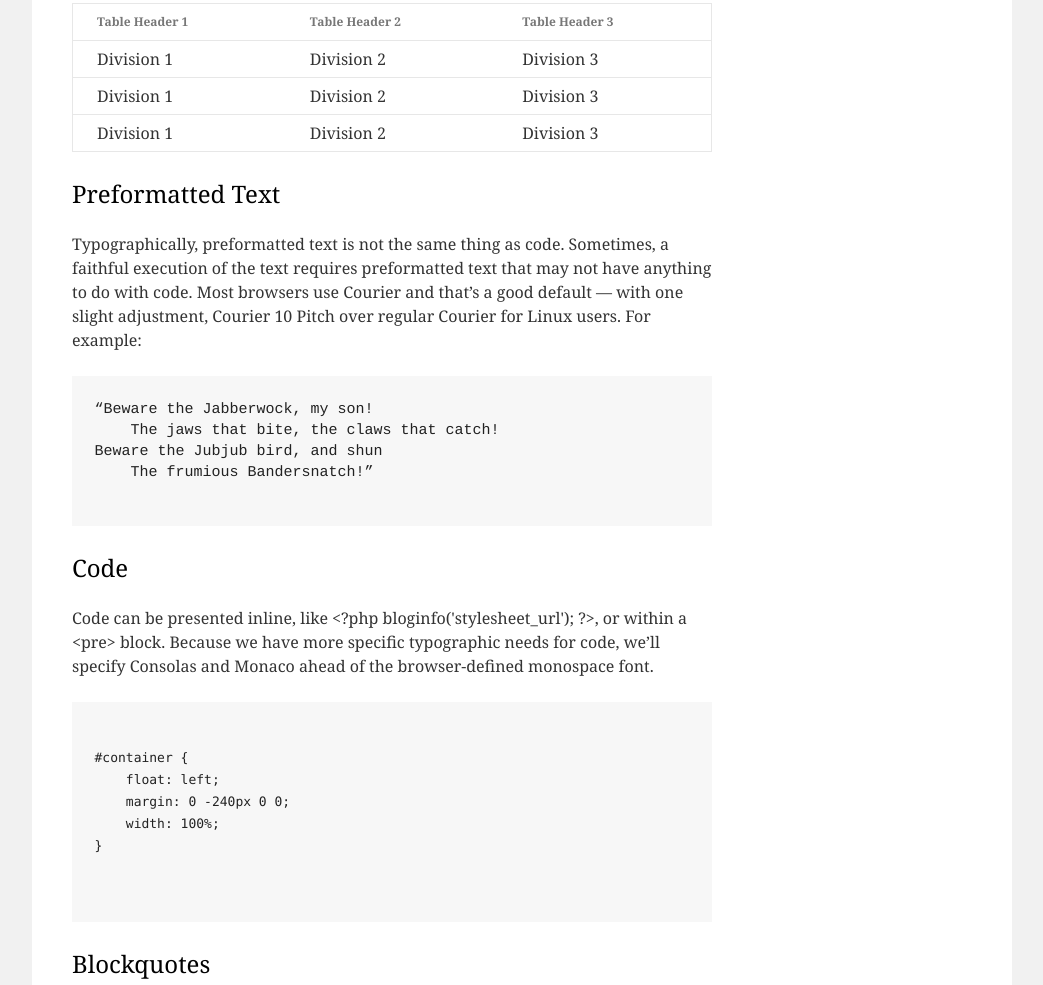
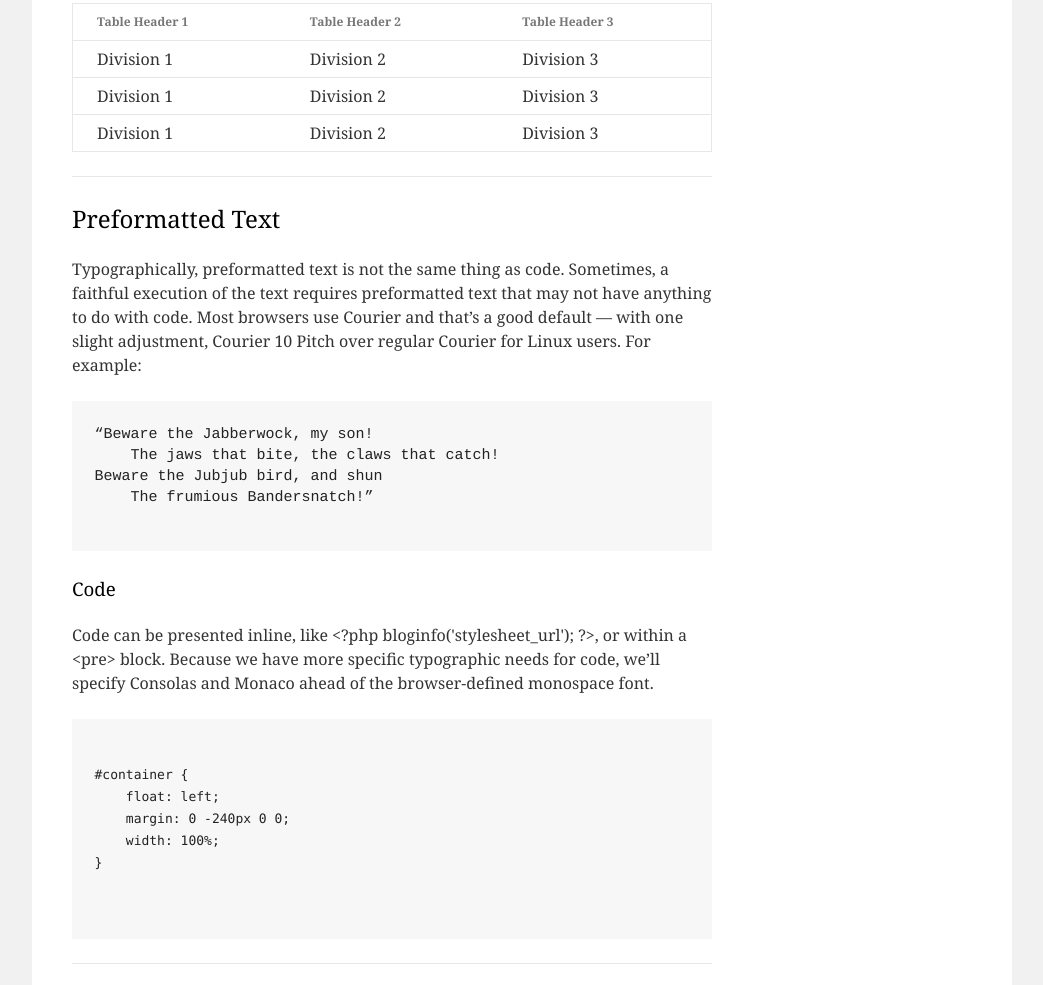
Before and after one commit to OlehMarko/olehmarko.github.io, a plain HTML site: page Hw1/homework_1.html in a window 1280 px wide. Shown: the part 1570-2555 px from the top of the page, without its empty margins (118-1161 px from the left). Drawn offline with Linux system fonts and the light colour scheme.

Commit message:
Create homework_1.html

```diff
--- a/Hw1/homework_1.html
+++ b/Hw1/homework_1.html
@@ -96,6 +96,7 @@
                                 </tr>
                             </tbody>
                         </table>
+                        <hr>
                         <h2>Preformatted Text</h2>
                         <p>Typographically, preformatted text is not the same thing as code. Sometimes, a faithful
                         execution of the text requires preformatted text that may not have anything to do with code.
@@ -107,7 +108,7 @@
 Beware the Jubjub bird, and shun
     The frumious Bandersnatch!”
                         </pre>
-                        <h2>Code</h2>
+                        <h3>Code</h3>
                         <p>Code can be presented inline, like &lt;?php bloginfo('stylesheet_url'); ?&gt;, or within a &lt;pre&gt; block.
                         Because we have more specific typographic needs for code, we’ll specify Consolas and Monaco
                         ahead of the browser-defined monospace font.</p>
@@ -120,6 +121,7 @@ Beware the Jubjub bird, and shun
 }
                             </code>
                         </pre>
+                        <hr>
                         <h2>Blockquotes</h2>
                         <p>Let’s keep it simple. Italics are good to help set it off from the body text. Be sure to style the citation.</p>
                         <blockquote cite="#">
```
